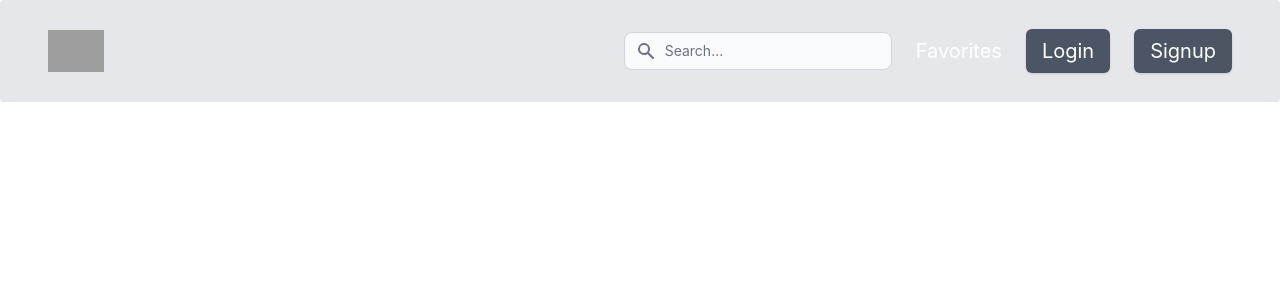
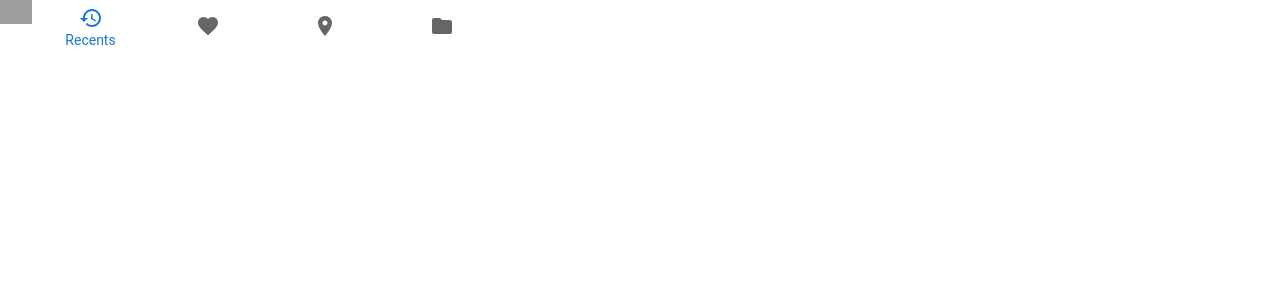
Before and after one commit to Renatatims/menu-items-search, a React (Create React App) app in the folder client/: page / in a window 1280 px wide. Shown: the top 300 px of the page. Built offline with nearby package versions, Linux system fonts and the light colour scheme; grey boxes are pictures that could not be loaded.

Commit message:
Testing a new CSS framework - Material UI package installed + navigation menu updated with Material UI

```diff
--- a/client/package.json
+++ b/client/package.json
@@ -5,6 +5,10 @@
   "proxy": "http://localhost:3001",
   "dependencies": {
     "@apollo/client": "^3.7.5",
+    "@emotion/react": "^11.10.5",
+    "@emotion/styled": "^11.10.5",
+    "@mui/icons-material": "^5.11.0",
+    "@mui/material": "^5.11.7",
     "@testing-library/jest-dom": "^5.16.5",
     "@testing-library/react": "^13.4.0",
     "@testing-library/user-event": "^13.5.0",
--- a/client/src/components/Navbar/index.js
+++ b/client/src/components/Navbar/index.js
@@ -1,108 +1,47 @@
-import React from "react";
-import { useState } from "react"; // import state
+import * as React from "react";
+import BottomNavigation from "@mui/material/BottomNavigation";
+import BottomNavigationAction from "@mui/material/BottomNavigationAction";
+import FolderIcon from "@mui/icons-material/Folder";
+import RestoreIcon from "@mui/icons-material/Restore";
+import FavoriteIcon from "@mui/icons-material/Favorite";
+import LocationOnIcon from "@mui/icons-material/LocationOn";
 
-function Navbar() {
-  const [navbar, setNavbar] = useState(false);
+export default function LabelBottomNavigation() {
+  const [value, setValue] = React.useState("recents");
+
+  const handleChange = (event, newValue) => {
+    setValue(newValue);
+  };
+
   return (
-    <nav className="bg-gray-200 border-gray-200 px-2 sm:px-4 py-2.5 rounded dark:bg-gray-900">
-      <div className="mx-auto justify-between px-4 md:flex md:items-center md:px-8 lg:max-w-7xl">
-        <div>
-          <div className="flex items-center justify-between py-3 md:block md:py-5 lg:block lg:py-5">
-            <div>
+    <BottomNavigation sx={{ width: 500 }} value={value} onChange={handleChange}>
       <a href="/">
         <img
           src={require("./foodSearchIcon.ico")}
-                  className="w-14"
+          className="w-8"
           alt="icon"
         ></img>
       </a>
-            </div>
-            <div className="md:hidden">
-              <button
-                className="rounded-md p-2 text-gray-700 outline-none focus:border focus:border-gray-400"
-                onClick={() => setNavbar(!navbar)}
-              >
-                {navbar ? (
-                  <svg
-                    xmlns="http://www.w3.org/2000/svg"
-                    className="h-6 w-6 text-white"
-                    viewBox="0 0 20 20"
-                    fill="currentColor"
-                  >
-                    <path
-                      fillRule="evenodd"
-                      d="M4.293 4.293a1 1 0 011.414 0L10 8.586l4.293-4.293a1 1 0 111.414 1.414L11.414 10l4.293 4.293a1 1 0 01-1.414 1.414L10 11.414l-4.293 4.293a1 1 0 01-1.414-1.414L8.586 10 4.293 5.707a1 1 0 010-1.414z"
-                      clipRule="evenodd"
+      <BottomNavigationAction
+        label="Recents"
+        value="recents"
+        icon={<RestoreIcon />}
       />
-                  </svg>
-                ) : (
-                  <svg
-                    xmlns="http://www.w3.org/2000/svg"
-                    className="h-6 w-6 text-white"
-                    fill="none"
-                    viewBox="0 0 24 24"
-                    stroke="currentColor"
-                    strokeWidth={2}
-                  >
-                    <path
-                      strokeLinecap="round"
-                      strokeLinejoin="round"
-                      d="M4 6h16M4 12h16M4 18h16"
+      <BottomNavigationAction
+        label="Favorites"
+        value="favorites"
+        icon={<FavoriteIcon />}
       />
-                  </svg>
-                )}
-              </button>
-            </div>
-          </div>
-        </div>
-        <div>
-          <div
-            className={`mt-8 flex-1 justify-self-center pb-3 md:mt-0 md:block md:pb-0 ${
-              navbar ? "block" : "hidden"
-            }`}
-          >
-            <ul className="items-center justify-center space-y-8 text-xl md:flex md:space-x-6 md:space-y-0">
-              <div class="relative md:block">
-                <div class="absolute inset-y-0 left-0 flex items-center pl-3 pointer-events-none">
-                  <svg
-                    class="w-5 h-5 text-gray-500"
-                    aria-hidden="true"
-                    fill="currentColor"
-                    viewBox="0 0 20 20"
-                    xmlns="http://www.w3.org/2000/svg"
-                  >
-                    <path
-                      fill-rule="evenodd"
-                      d="M8 4a4 4 0 100 8 4 4 0 000-8zM2 8a6 6 0 1110.89 3.476l4.817 4.817a1 1 0 01-1.414 1.414l-4.816-4.816A6 6 0 012 8z"
-                      clip-rule="evenodd"
-                    ></path>
-                  </svg>
-                  <span class="sr-only">Search icon</span>
-                </div>
-                <input
-                  type="text"
-                  id="search-navbar"
-                  className="block w-full p-2 pl-10 text-sm text-gray-900 border border-gray-300 rounded-lg bg-gray-50 focus:ring-blue-500 focus:border-blue-500 dark:bg-gray-700 dark:border-gray-600 dark:placeholder-gray-400 dark:text-white dark:focus:ring-blue-500 dark:focus:border-blue-500"
-                  placeholder="Search..."
-                ></input>
-              </div>
-              <li className="text-white hover:text-indigo-200">Favorites</li>
-              <div className="mt-3 space-y-2 md:inline-block">
-                <button className="inline-block w-full rounded-md bg-gray-600 px-4 py-2 text-center text-white shadow hover:bg-gray-800">
-                  Login
-                </button>
-              </div>
-              <div className="mt-3 space-y-2 md:inline-block">
-                <button className="inline-block w-full rounded-md bg-gray-600 px-4 py-2 text-center text-white shadow hover:bg-gray-800">
-                  Signup
-                </button>
-              </div>
-            </ul>
-          </div>
-        </div>
-      </div>
-    </nav>
+      <BottomNavigationAction
+        label="Nearby"
+        value="nearby"
+        icon={<LocationOnIcon />}
+      />
+      <BottomNavigationAction
+        label="Folder"
+        value="folder"
+        icon={<FolderIcon />}
+      />
+    </BottomNavigation>
   );
 }
-
-export default Navbar;
--- /dev/null
+++ b/client/src/components/Navbar/indexOrg.js
@@ -0,0 +1,108 @@
+import React from "react";
+import { useState } from "react"; // import state
+
+function Navbar() {
+  const [navbar, setNavbar] = useState(false);
+  return (
+    <nav className="bg-gray-200 border-gray-200 px-2 sm:px-4 py-2.5 rounded dark:bg-gray-900">
+      <div className="mx-auto justify-between px-4 md:flex md:items-center md:px-8 lg:max-w-7xl">
+        <div>
+          <div className="flex items-center justify-between py-3 md:block md:py-5 lg:block lg:py-5">
+            <div>
+              <a href="/">
+                <img
+                  src={require("./foodSearchIcon.ico")}
+                  className="w-14"
+                  alt="icon"
+                ></img>
+              </a>
+            </div>
+            <div className="md:hidden">
+              <button
+                className="rounded-md p-2 text-gray-700 outline-none focus:border focus:border-gray-400"
+                onClick={() => setNavbar(!navbar)}
+              >
+                {navbar ? (
+                  <svg
+                    xmlns="http://www.w3.org/2000/svg"
+                    className="h-6 w-6 text-white"
+                    viewBox="0 0 20 20"
+                    fill="currentColor"
+                  >
+                    <path
+                      fillRule="evenodd"
+                      d="M4.293 4.293a1 1 0 011.414 0L10 8.586l4.293-4.293a1 1 0 111.414 1.414L11.414 10l4.293 4.293a1 1 0 01-1.414 1.414L10 11.414l-4.293 4.293a1 1 0 01-1.414-1.414L8.586 10 4.293 5.707a1 1 0 010-1.414z"
+                      clipRule="evenodd"
+                    />
+                  </svg>
+                ) : (
+                  <svg
+                    xmlns="http://www.w3.org/2000/svg"
+                    className="h-6 w-6 text-white"
+                    fill="none"
+                    viewBox="0 0 24 24"
+                    stroke="currentColor"
+                    strokeWidth={2}
+                  >
+                    <path
+                      strokeLinecap="round"
+                      strokeLinejoin="round"
+                      d="M4 6h16M4 12h16M4 18h16"
+                    />
+                  </svg>
+                )}
+              </button>
+            </div>
+          </div>
+        </div>
+        <div>
+          <div
+            className={`mt-8 flex-1 justify-self-center pb-3 md:mt-0 md:block md:pb-0 ${
+              navbar ? "block" : "hidden"
+            }`}
+          >
+            <ul className="items-center justify-center space-y-8 text-xl md:flex md:space-x-6 md:space-y-0">
+              <div class="relative md:block">
+                <div class="absolute inset-y-0 left-0 flex items-center pl-3 pointer-events-none">
+                  <svg
+                    class="w-5 h-5 text-gray-500"
+                    aria-hidden="true"
+                    fill="currentColor"
+                    viewBox="0 0 20 20"
+                    xmlns="http://www.w3.org/2000/svg"
+                  >
+                    <path
+                      fill-rule="evenodd"
+                      d="M8 4a4 4 0 100 8 4 4 0 000-8zM2 8a6 6 0 1110.89 3.476l4.817 4.817a1 1 0 01-1.414 1.414l-4.816-4.816A6 6 0 012 8z"
+                      clip-rule="evenodd"
+                    ></path>
+                  </svg>
+                  <span class="sr-only">Search icon</span>
+                </div>
+                <input
+                  type="text"
+                  id="search-navbar"
+                  className="block w-full p-2 pl-10 text-sm text-gray-900 border border-gray-300 rounded-lg bg-gray-50 focus:ring-blue-500 focus:border-blue-500 dark:bg-gray-700 dark:border-gray-600 dark:placeholder-gray-400 dark:text-white dark:focus:ring-blue-500 dark:focus:border-blue-500"
+                  placeholder="Search..."
+                ></input>
+              </div>
+              <li className="text-white hover:text-indigo-200">Favorites</li>
+              <div className="mt-3 space-y-2 md:inline-block">
+                <button className="inline-block w-full rounded-md bg-gray-600 px-4 py-2 text-center text-white shadow hover:bg-gray-800">
+                  Login
+                </button>
+              </div>
+              <div className="mt-3 space-y-2 md:inline-block">
+                <button className="inline-block w-full rounded-md bg-gray-600 px-4 py-2 text-center text-white shadow hover:bg-gray-800">
+                  Signup
+                </button>
+              </div>
+            </ul>
+          </div>
+        </div>
+      </div>
+    </nav>
+  );
+}
+
+export default Navbar;
```
Also changed, not shown: 1 other file (tests, documents, lock files or other folders). Lines whose indentation alone changed are shown as unchanged.
